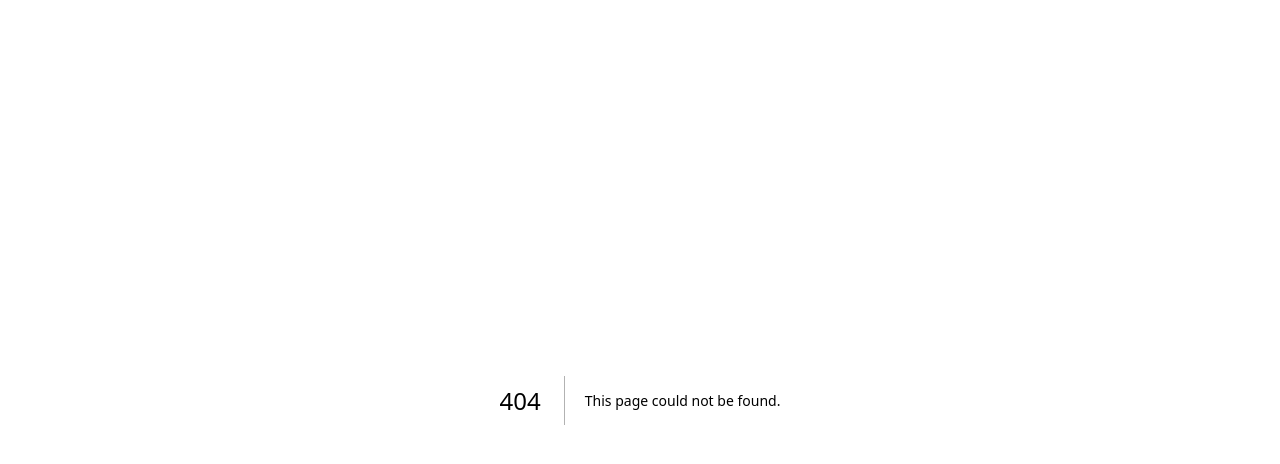
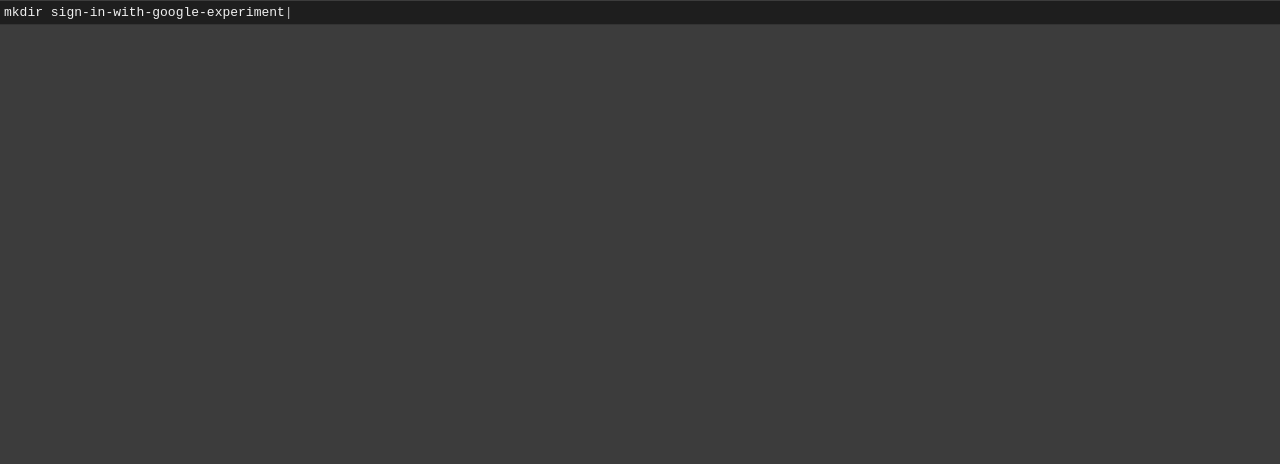
Before and after one commit to richardimaoka/next-sandbox, a Next.js app in the folder next/: page /flickering in a window 1280 px wide. Before the commit this address had no page. Shown: the top 464 px of the page. Built offline with nearby package versions, Linux system fonts and the light colour scheme.

Commit message:
move index.tsx to flickering.tsx

```diff
--- /dev/null
+++ b/next/pages/flickering.tsx
@@ -0,0 +1,69 @@
+import { Browser } from "@/components/Browser";
+import { Column } from "@/components/Column";
+import { MainContainer } from "@/components/MainContainer";
+import { css, keyframes } from "@emotion/react";
+import { Noto_Sans_JP } from "next/font/google";
+import { useEffect, useState } from "react";
+
+const notoSansJP = Noto_Sans_JP({
+  // Japanese font needs this settings, as index.d.ts doesn't allow subsets = japanese, which is probably due to the large size of japanese font
+  preload: false, // removing this will cause error for missing subsets
+  display: "swap", // removing this will unapplied japanese font, BUT THIS CAUSES LAYOUT SHIFT...!!!
+});
+
+const FlickeringTrail = () => {
+  const flickering = keyframes`
+          0% {
+            opacity: 1;
+          }
+          50% {
+            opacity: 0;
+          }
+          100% {
+            opacity: 1;
+          }
+  `;
+  return (
+    <span
+      css={css`
+        animation: ${flickering} 2s infinite;
+      `}
+    >
+      |
+    </span>
+  );
+};
+export default function Home() {
+  const command = "mkdir sign-in-with-google-experiment";
+  const [writtenLength, setWrittenLength] = useState(0);
+
+  useEffect(() => {
+    if (command && writtenLength < command.length) {
+      const incrementStep = command.length / 10;
+      const nextLength = Math.min(
+        writtenLength + incrementStep,
+        command.length
+      );
+      setTimeout(() => {
+        setWrittenLength(nextLength);
+      }, 20);
+    }
+  });
+
+  return (
+    <pre
+      css={css`
+        margin: 1px 0px;
+        padding: 4px;
+        background-color: #1e1e1e;
+        color: #f1f1f1;
+        border-bottom: 1px solid #333333;
+      `}
+    >
+      <code>
+        {command?.substring(0, writtenLength)}
+        <FlickeringTrail />
+      </code>
+    </pre>
+  );
+}
```
